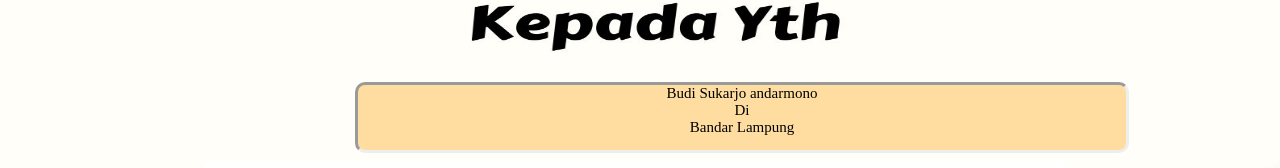
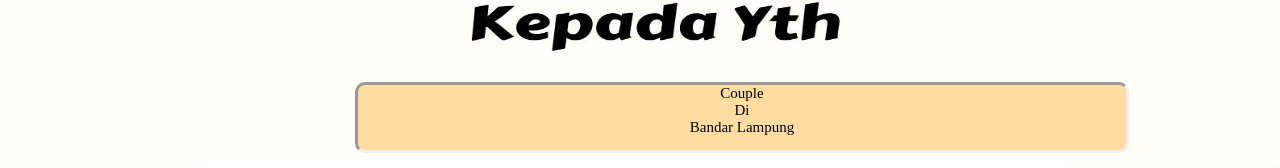
Before and after one commit to bembengggg/weddingbambangdinda, a React (Create React App) app: page /Couple in a window 1280 px wide. Shown: the part 2983-3151 px from the top of the page. Built offline with nearby package versions, Linux system fonts and the light colour scheme; a web font is replaced by a local one.

Commit message:
text label

```diff
--- a/src/Component/NavBottom/NavBottom.jsx
+++ b/src/Component/NavBottom/NavBottom.jsx
@@ -22,6 +22,7 @@ class NavBottom extends Component{
             <Router>
 
                 <Fragment>
+
                     <Route path="/Home" component={Cover}/>
                     <Route path="/Cover" component={Cover}/>
                     <Route path="/Couple" component={Couple}/>
@@ -52,8 +53,8 @@ class NavBottom extends Component{
                             </Link>
 
                             </nav>
-                            <Sampul />
                 </Fragment>
+                <Route path="/:nama" exact component={Sampul}/>
 
             </Router>
 
--- a/src/Component/Sampul/Sampul.jsx
+++ b/src/Component/Sampul/Sampul.jsx
@@ -14,6 +14,8 @@ class Sampul extends Component{
         play: false,
         pause: true,
       };
+
+
 
     this.audio = new Audio(audio);
         }
@@ -34,13 +36,14 @@ class Sampul extends Component{
 
           </div>
     );}else {
+      console.log(this.props)
         return (
 
           <div className='container'>
           <img className='buku' src={container}/>
           <div className='bkslabelnama'>
               <div>
-                  <label className='labelnama'>Budi Sukarjo andarmono</label>
+                  <label className='labelnama'>{this.props.match.params.nama}</label>
                   </div>
                   <div>
                   <label className='labeltempat'>Di</label>
```
